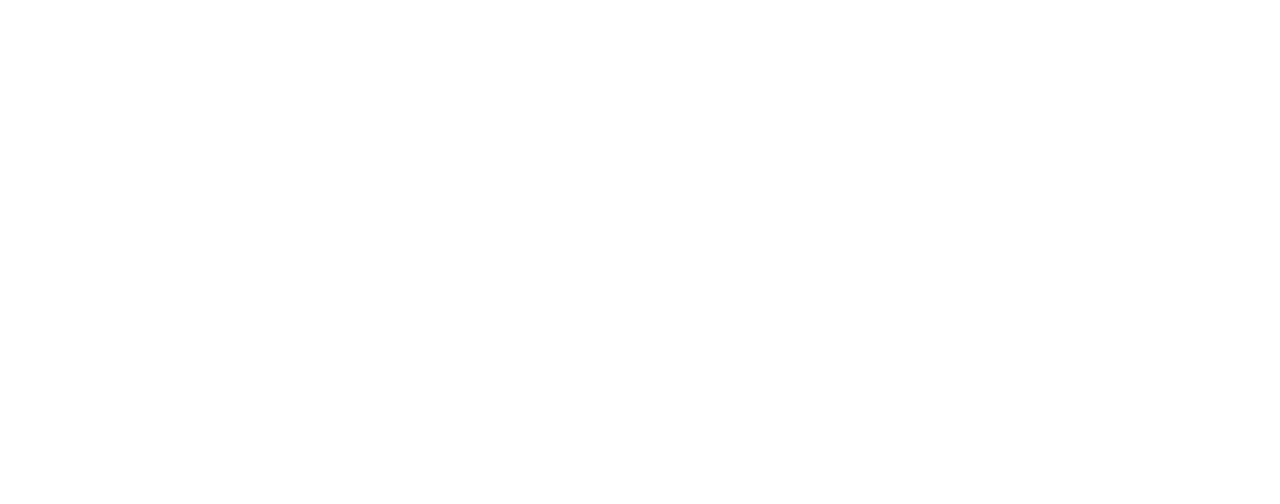
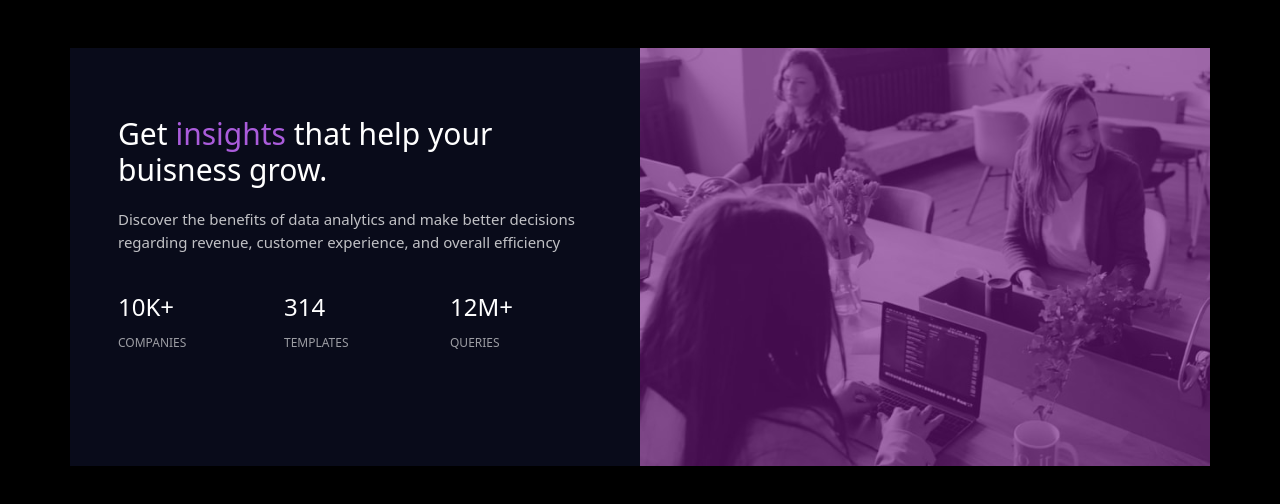
Before and after one commit to medledan/Stats_preview_card_component, a website: page index.html in a window 1280 px wide. Drawn offline with nearby package versions, Linux system fonts and the light colour scheme.

Commit message:
final draft

```diff
--- a/css/style.css
+++ b/css/style.css
@@ -5,7 +5,7 @@
 html {
   /* Primary */
   --very-dark-blue_mainBackground: hsl(233, 47%, 7%);
-    --dark-desaturated-blue_cardBackground: hsl(244, 38% 16%);
+  --dark-desaturated-blue_cardBackground: hsl(291, 73%, 29%);
   --soft-violet_accent: hsl(277, 64%, 61%);
   /* Neatral */
   --white_mainHeading_stats: hsl(0, 0%, 100%);
@@ -13,6 +13,36 @@ html {
   --slightly-transparent-white_statHeadings: hsla(0, 0%, 100%, 0.6);
 }
 
-body{
+body {
   font-size: 0.938rem;
+  background-color: black;
 }
+
+h1,
+h4 {
+  color: var(--white_mainHeading_stats);
+}
+
+span {
+  color: var(--soft-violet_accent);
+}
+
+small {
+  color: var(--slightly-transparent-white_statHeadings);
+}
+
+.cardcustom {
+  background-color: var(--very-dark-blue_mainBackground);
+}
+
+.mainParagraph {
+  color: var(--slightly-transparent-white_mainParagraph);
+}
+
+.imgcontainer {
+  background-color: var(--dark-desaturated-blue_cardBackground);
+}
+
+.cardImg {
+  opacity: 0.4;
+}
--- a/index.html
+++ b/index.html
@@ -32,5 +32,40 @@
 
     <title>Stats preview card</title>
   </head>
-  <body></body>
+  <body>
+    <div class="container cardcustom mt-5">
+      <div class="row">
+        <div class="col-sm-12 col-lg-6 order-lg-2 p-0 imgcontainer">
+          <img
+            class="img-fluid cardImg"
+            src="./images/image-header-mobile.jpg"
+            alt="Woman office workers, working in office"
+          />
+        </div>
+        <div class="col col-lg-6 p-5">
+          <div class="col">
+            <h1>Get <span>insights</span> that help your buisness grow.</h1>
+            <p class='mainParagraph'>
+              Discover the benefits of data analytics and make better decisions
+              regarding revenue, customer experience, and overall efficiency
+            </p>
+          </div>
+          <div class="row pt-4">
+            <div class="col-sm-12 col-lg-4">
+              <h4>10K+</h4>
+              <p><small>COMPANIES</small></p>
+            </div>
+            <div class="col-sm-12 col-lg-4">
+              <h4>314</h4>
+              <p><small>TEMPLATES</small></p>
+            </div>
+            <div class="col-sm-12 col-lg-4">
+              <h4>12M+</h4>
+              <p><small>QUERIES</small></p>
+            </div>
+          </div>
+        </div>
+      </div>
+    </div>
+  </body>
 </html>
```
Also changed, not shown: images/favicon-32x32.png (added), images/image-header-desktop.jpg (added), images/image-header-mobile.jpg (added). Lines whose indentation alone changed are shown as unchanged.
